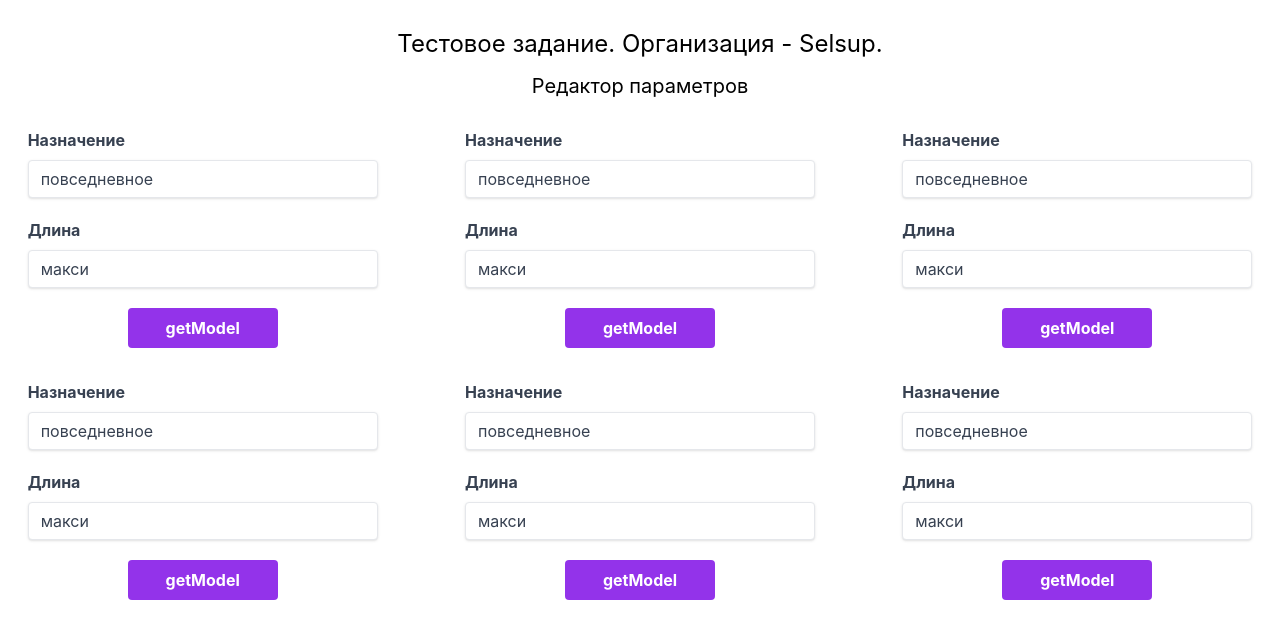
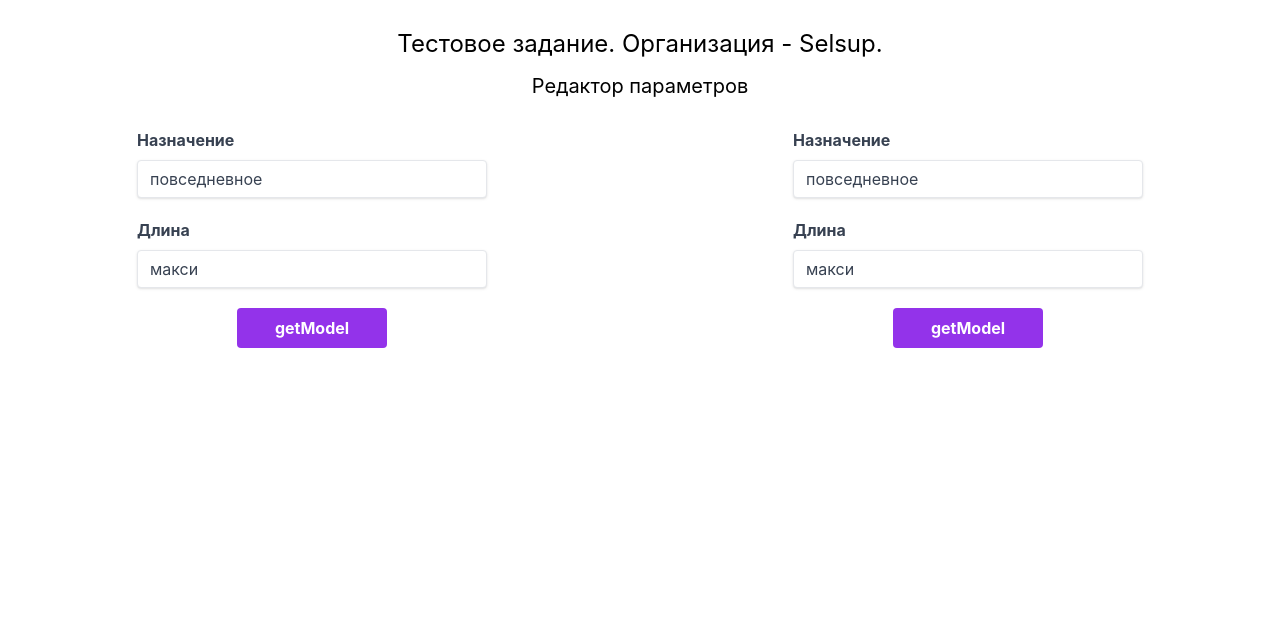
Before and after one commit to NikolayPilgun/Selsup, a React (Vite) app: page / in a window 1280 px wide. Shown: the top 638 px of the page. Built offline with nearby package versions, Linux system fonts and the light colour scheme.

Commit message:
minor changes

```diff
--- a/src/App.tsx
+++ b/src/App.tsx
@@ -30,6 +30,7 @@
 				);
 				values[param.id] = paramValue ? paramValue.value : "";
 			});
+
 			return values;
 		}
 	);
@@ -77,7 +78,7 @@
 	);
 };
 
-const dataItems: Props = {
+const dataItem: Props = {
 	params: [
 		{ id: 1, name: "Назначение", type: "string" },
 		{
@@ -94,6 +95,8 @@
 	},
 };
 
+const dataItems: Props[] = [dataItem, dataItem];
+
 const App: React.FC = () => {
 	return (
 		<>
@@ -104,12 +107,9 @@
 				<h2 className="text-xl text-center">Редактор параметров</h2>
 			</header>
 			<main className="flex justify-around items-center flex-wrap gap-8">
-				<ParamEditorFC params={dataItems.params} model={dataItems.model} />
-				<ParamEditorFC params={dataItems.params} model={dataItems.model} />
-				<ParamEditorFC params={dataItems.params} model={dataItems.model} />
-				<ParamEditorFC params={dataItems.params} model={dataItems.model} />
-				<ParamEditorFC params={dataItems.params} model={dataItems.model} />
-				<ParamEditorFC params={dataItems.params} model={dataItems.model} />
+				{dataItems.map((item, index) => (
+					<ParamEditorFC key={index} params={item.params} model={item.model} />
+				))}
 			</main>
 		</>
 	);
```
